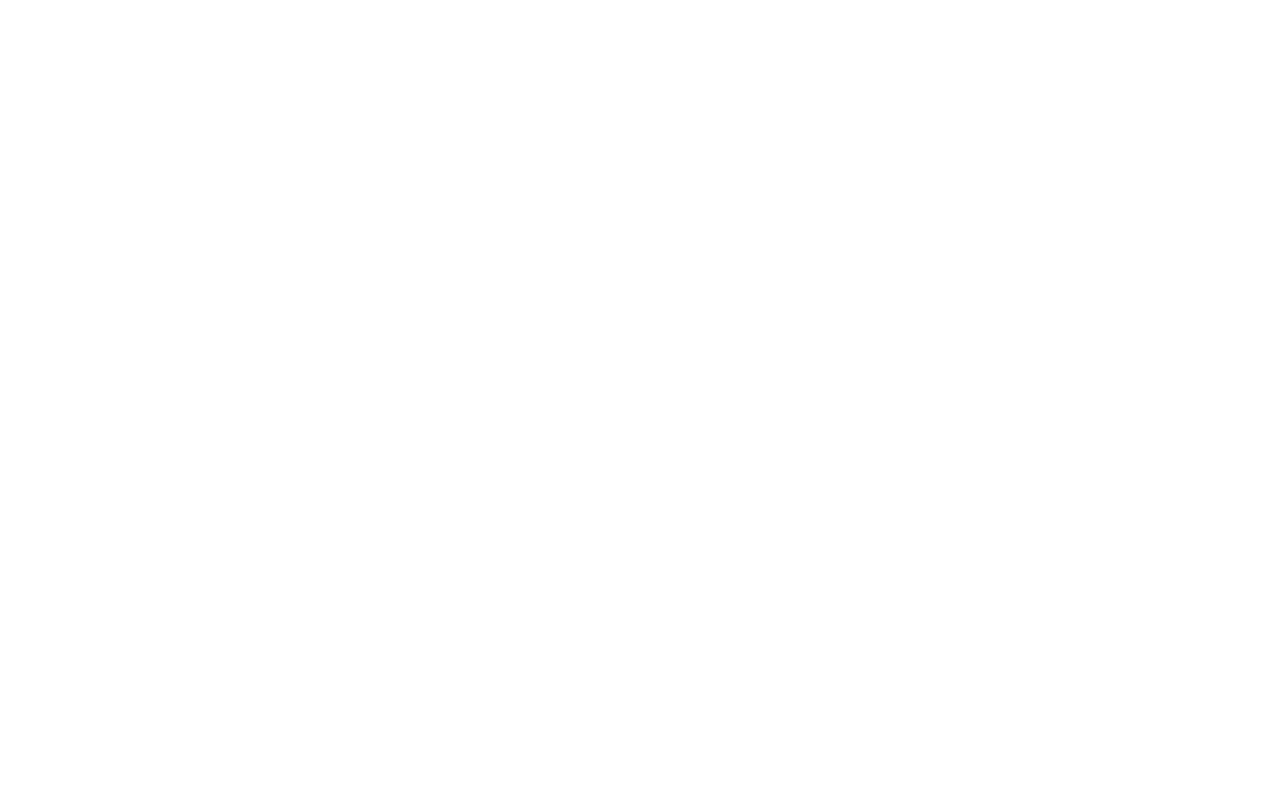
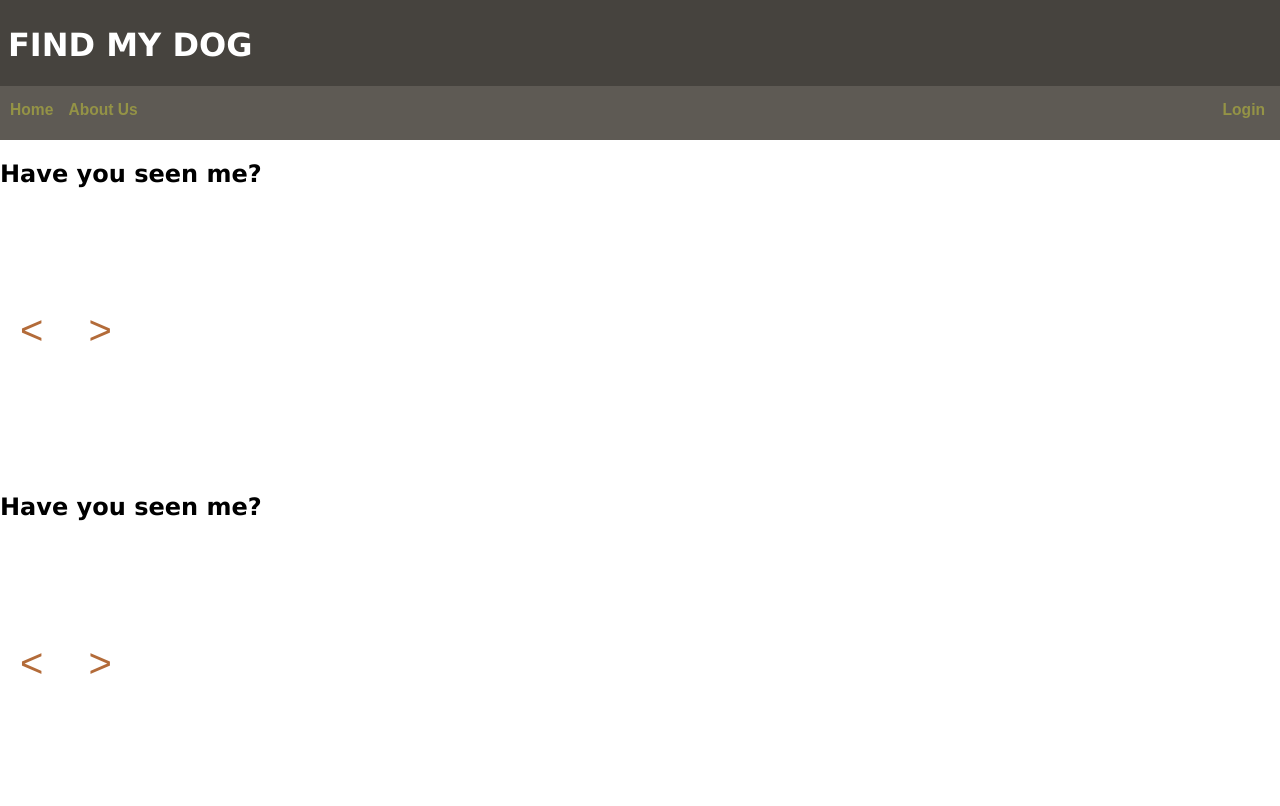
Before and after one commit to CBentin/Dog_Finder, a website: page public/index.html in a window 1280 px wide. Drawn offline with Linux system fonts and the light colour scheme.

Commit message:
First draft of Index site

```diff
--- /dev/null
+++ b/public/css/styles.css
@@ -0,0 +1,93 @@
+*{
+    box-sizing: border-box;
+}
+
+body{
+    margin: 0;
+    padding: 0;
+    font-family: Verdana;
+}
+
+header{
+    width: 100%;
+    padding: 5px 0 0 0;
+    margin: 0;
+    color: white;
+    background-color: #46433E;
+}
+
+h1{
+    padding: 0 0 0 8px;
+}
+
+/*
+#888094;
+#D5CBD9;
+#835f51;
+#E7D7D0;
+#342A4C;
+#46433E;
+#96ABB0;
+#807F3C;
+#D7E0E7;
+#B36B39;
+*/
+
+.navBar{
+    display: flex;
+    background-color: rgb(94, 90, 84);;
+}
+
+.navMenuSpan{
+    width: 70%;
+}
+
+.loginSpan{
+    width: 30%;
+    display : flex;
+    justify-content: flex-end;
+    padding-right: 15px;
+}
+
+.scrollButton:hover{
+    color: rgb(189, 151, 135);
+}
+
+.menuButton{
+    margin: 0 0 0 10px;
+    padding: 0;
+    border: none;
+    color: rgb(148, 147, 70);
+    background-color: rgb(94, 90, 84);
+    border-block-end: 5px solid;
+    border-block-end-color: rgb(94, 90, 84);
+}
+
+.menuButton:hover{
+    color: white;
+    border-block-end-color: white;
+}
+
+.dogPostFeed{
+
+}
+
+.scrollButton{
+    color: #888094;
+    color: #D5CBD9;
+    color: #835f51;
+    color: #E7D7D0;
+    color: #342A4C;
+    color: #46433E;
+    color: #96ABB0;
+    color: #807F3C;
+    color: #D7E0E7;
+    color: #B36B39;
+    color: #8a5d4b;
+    color: #B36B39;
+    font-size: 40px;
+    background-color: white;
+    border: none;
+    padding: 100px 10px 100px 10px;
+    margin: 0 10px 20px 10px;
+}
--- a/public/index.html
+++ b/public/index.html
@@ -1,5 +1,38 @@
 <!DOCTYPE HTML>
+<html lang="eng">
 <head>
-    <meta charset = "utf-8"/>
+    <meta charset="utf-8"/>
     <title>Dog Finder</title>
+    <link rel="stylesheet" href="css/styles.css" type="text/css">
 </head>
+<body>
+    <header>
+        <h1 class='banner'>FIND MY DOG</h1>
+        <div class='navBar'>
+            <span class='navMenuSpan'>
+                <button class='menuButton'><h3>Home</h3></button>
+                <button class='menuButton'><h3>About Us</h3></button>
+            </span>
+            <span class='loginSpan'>
+                <button class='menuButton'><h3>Login</h3></button>
+            </span>
+        </div>
+    </header>
+    <main>
+        <section class='dogPostFeed' id='lostDogs'>
+            <h2>Have you seen me?</h2>
+            <div>
+                <button type='reset' class='scrollButton' id='lostDogBack'>&#60</button>
+                <button type='submit' class='scrollButton' id='lostDogNext'>></button>
+            </div>
+        </section>
+        <section class='dogPostFeed' id='foundDogs'>
+            <h2>Have you seen me?</h2>
+            <div>
+                <button type='reset' class='scrollButton' id='foundDogBack'>&#60</button>
+                <button type='submit' class='scrollButton' id='foundDogNext'>></button>
+            </div>
+        </section>
+    </main>
+</body>
+</html>
```
